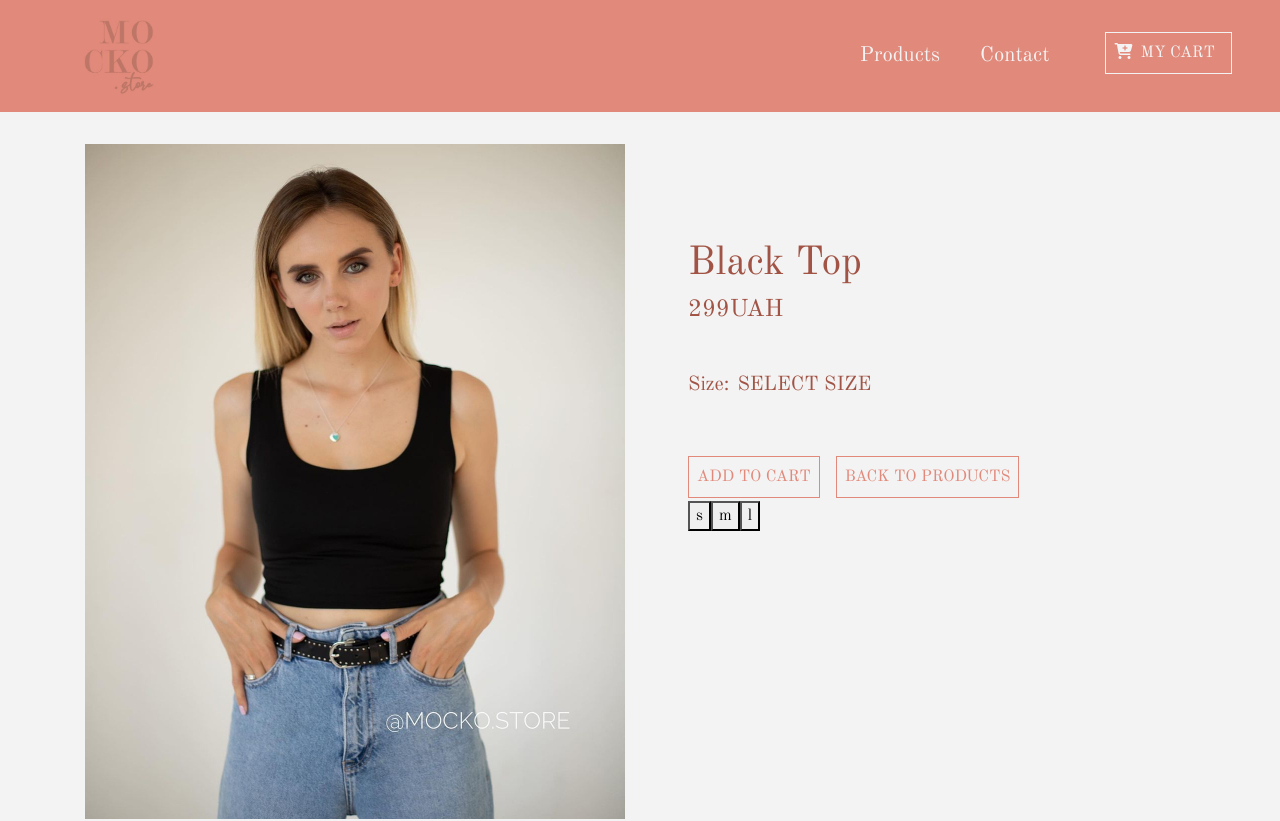
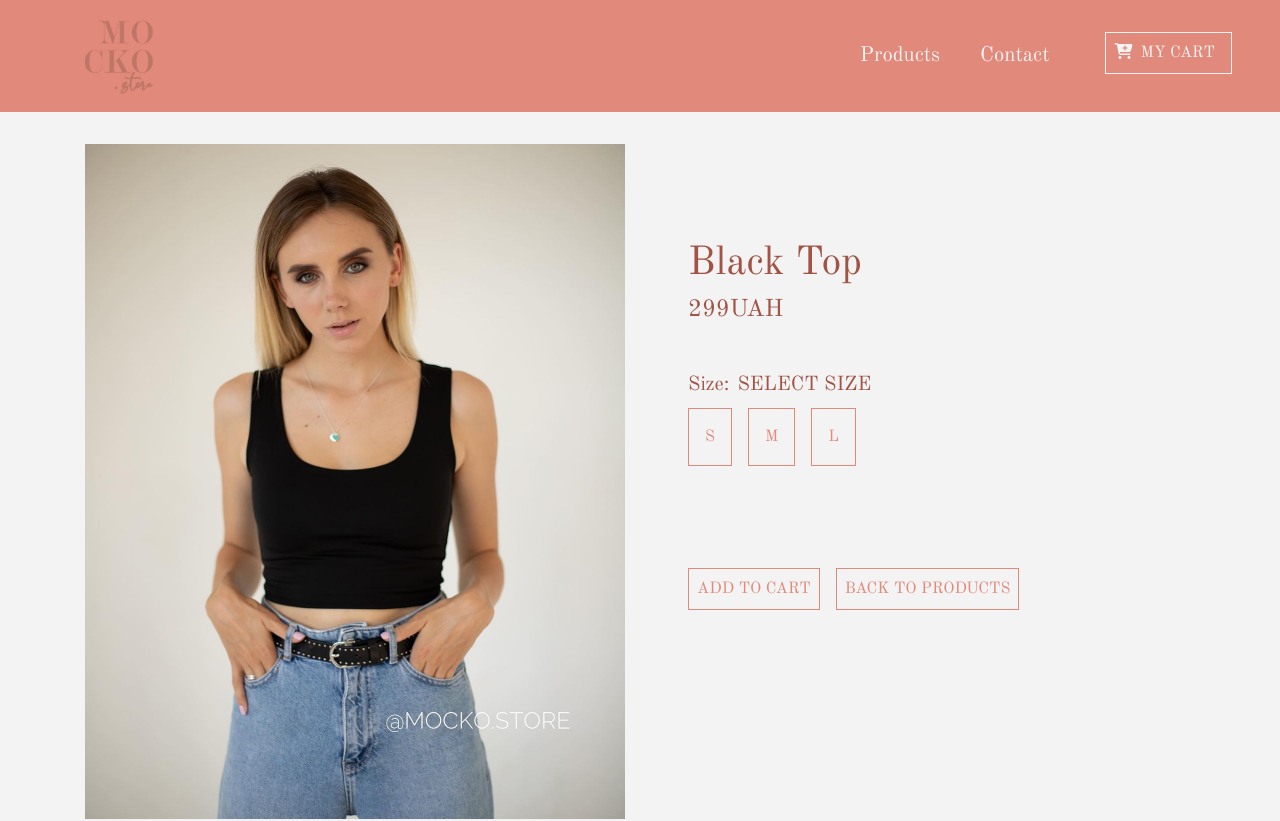
Before and after one commit to veronikadumalo/e-commerce, a React (Create React App) app: page /details in a window 1280 px wide. Shown: the top 821 px of the page. Built offline with nearby package versions, Linux system fonts and the light colour scheme.

Commit message:
add style to size button

```diff
--- a/src/components/Details.js
+++ b/src/components/Details.js
@@ -28,11 +28,14 @@ export default class Details extends Component {
                                 <div className="col-10 col-md-6 mx-auto text-capitalize pl-5 pt-5 mt-5">
                                     <h1 className="">{title}</h1>
                                     <h4>{price}<span className="text-uppercase">uah</span></h4>
-                                    <div className="row mx-auto my-5 align-items-end">
+                                    <div className="row mx-auto mt-5 align-items-end">
                                         <h5 className="mr-2">size:</h5>
                                         <h5 className="text-uppercase">{selectedSize}</h5>
                                     </div>
-                                    <div >
+                                    <div className="mb-5">
+                                        <Size />
+                                    </div>
+                                    <div className="pt-5">
                                         <button className="detail-button mr-3"
                                             disabled={inCart ? true:false}
                                             onClick={() => {
@@ -44,7 +47,7 @@ export default class Details extends Component {
                                                 <button className="detail-button ">back to products</button>
                                             </Link>
                                     </div>
-                                    <Size/>
+
                                 </div>
                             </div>
 
--- a/src/components/Size.js
+++ b/src/components/Size.js
@@ -9,9 +9,9 @@ export default class Size extends Component {
                     const { id } = value.detailProduct;
                     return (
                         <div>
-                            <button onClick={() => { value.sSize(id) }}>s</button>
-                            <button onClick={() => { value.mSize(id) }}>m</button>
-                            <button onClick={() => { value.lSize(id) }}>l</button>
+                            <button className="detail-button p-3 mr-3" onClick={() => { value.sSize(id) }}>s</button>
+                            <button className="detail-button p-3 mr-3" onClick={() => { value.mSize(id) }}>m</button>
+                            <button className="detail-button p-3" onClick={() => { value.lSize(id) }}>l</button>
                         </div>
                     )
                     console.log(value.detailProduct);
```
